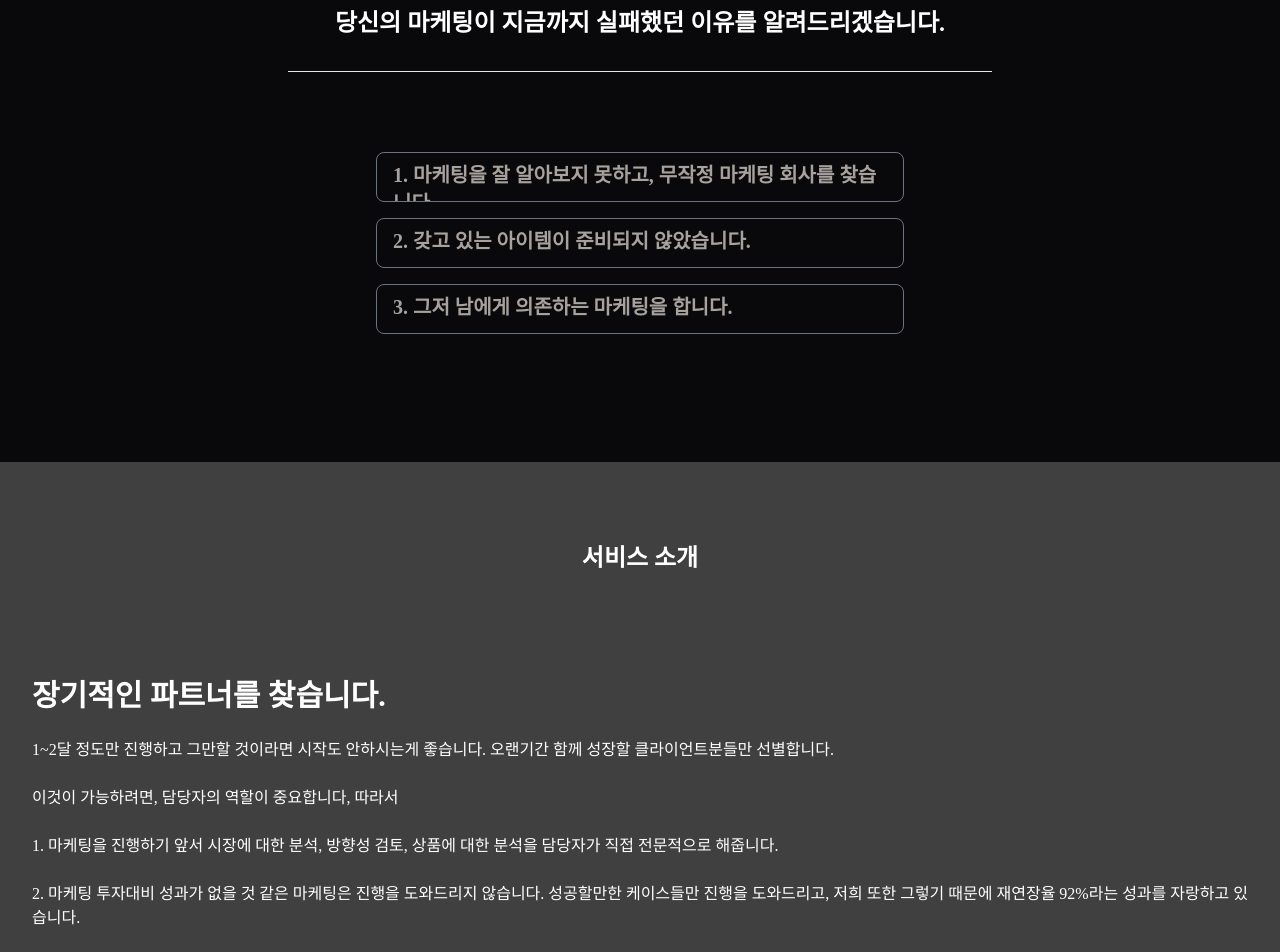
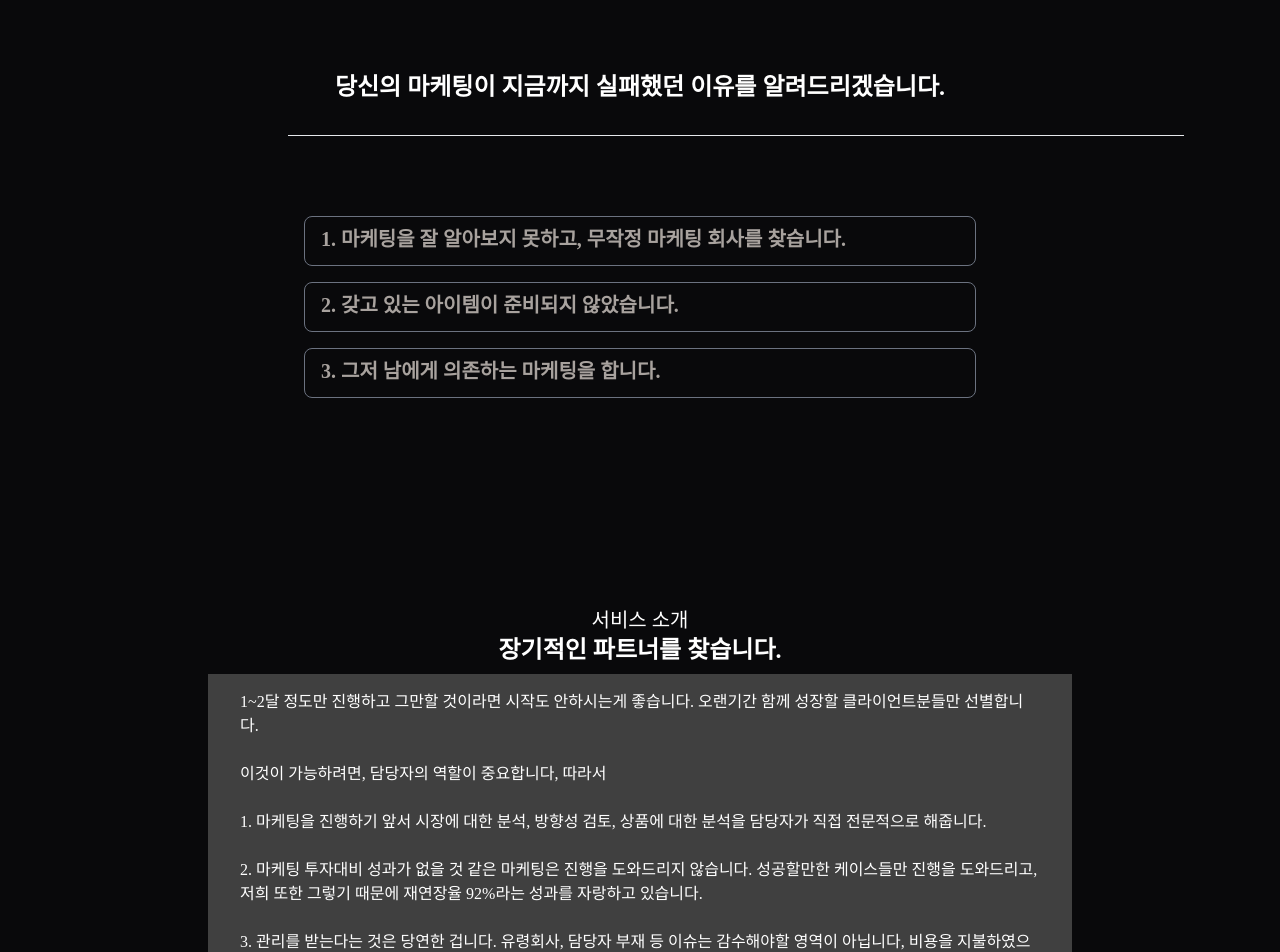
Before and after one commit to jpjun8/webdev_proto, a React (Create React App) app: page / in a window 1280 px wide. Shown: the part 2200-3152 px from the top of the page. Built offline with nearby package versions, Linux system fonts and the light colour scheme.

Commit message:
Added padding 48

```diff
--- a/src/pages/Home.js
+++ b/src/pages/Home.js
@@ -40,9 +40,9 @@ const Home = () => {
   return (
     <div className="font-pre text-white bg-zinc-950 flex flex-col">
       {/* Wrapper for sections */}
-      <div className="">
+      <div className="px-48">
         {/* mx-72: Default */}
-        <section className="mx-72 py-52 bg-neutral-900 border">
+        <section className="py-52 bg-neutral-900 border">
           <div className="mx-24">
             <p className="">사업자마케팅</p>
             <div className="my-12">
@@ -60,9 +60,9 @@ const Home = () => {
         </section>
 
         {/* 성공사례 */}
-        <section id="section1" className="mx-72 py-32">
+        <section id="section1" className="py-32">
           <span className="text-3xl font-bold mx-24">성공사례</span>
-          <hr className="mt-3 w-1/3 mx-24" />
+          <hr className="mx-24 mt-3 w-1/3" />
           <p className="mx-24 mt-4 text-lg">
             에이디파트너스를 만나고 삶이 달라졌습니다.
           </p>
@@ -103,7 +103,7 @@ const Home = () => {
           </div>
         </section>
         {/* 직원소개 */}
-        <section id="section2" className="mx-72 py-32">
+        <section id="section2" className="py-32">
           <span className="text-3xl font-bold mx-24">사원 프로필</span>
           <hr className="mt-3 w-1/3 mx-24 mb-20 border" />
           {/* 가로 Rolling 직원 이미지들 + 코멘트 */}
@@ -146,16 +146,18 @@ const Home = () => {
             <p className="font-bold text-2xl text-center pt-20">
               당신의 마케팅이 지금까지 실패했던 이유를 알려드리겠습니다.
             </p>
-            <hr className="mt-8 mb-20 w-full border-1" />
+            <hr className="mx-24 mt-8 mb-20 w-full border-1" />
             <Accordion />
           </div>
         </section>
         {/* 서비스 소개 */}
-        <section id="section3" className="px-4 pt-20 pb-20 bg-neutral-700">
-          <h2 className="text-2xl font-bold mb-10 text-center">서비스 소개</h2>
-          <div className="px-4 pt-16">
-            <p className="text-3xl font-bold">장기적인 파트너를 찾습니다.</p>
-            <br />
+        <section id="section3" className="px-4 pt-20 pb-20">
+          <div classname="py-4 px-4 bg-neutral-700">
+          <h2 className="text-xl mb-2 text-center">서비스 소개<br />
+          <strong className="text-2xl font-bold text-center">장기적인 파트너를 찾습니다.</strong>
+          </h2>
+          </div>
+          <div className="rounded-br-lg py-4 px-8 bg-neutral-700">
             <p>
               1~2달 정도만 진행하고 그만할 것이라면 시작도 안하시는게 좋습니다.
               오랜기간 함께 성장할 클라이언트분들만 선별합니다.
```
